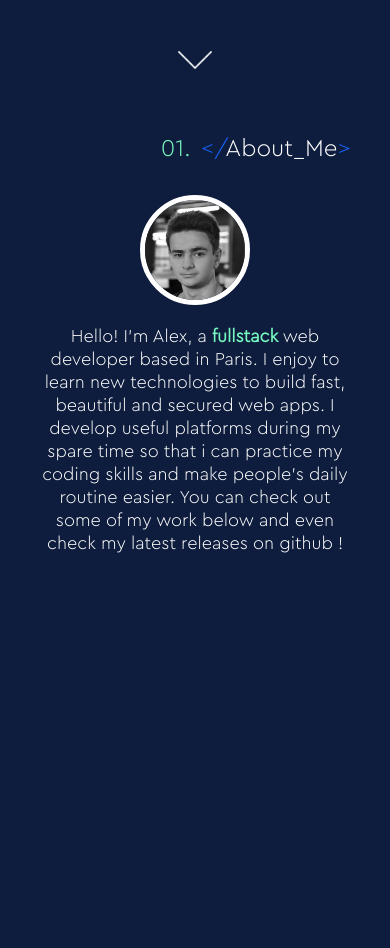
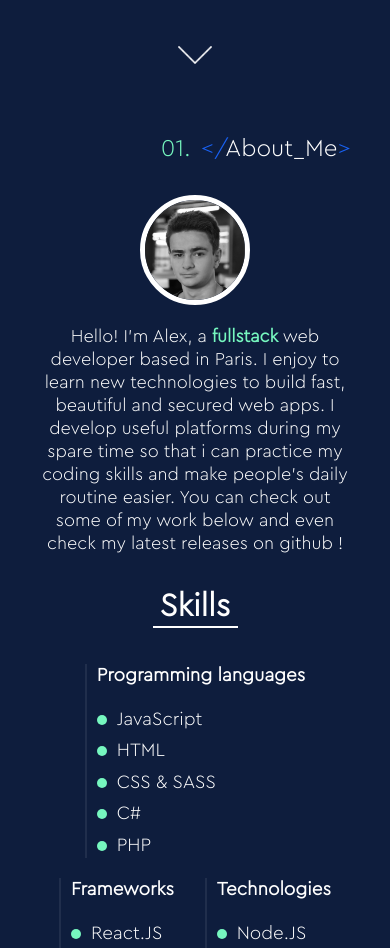
Before and after one commit to nextrie/Portfolio-React, a React (Create React App) app: page / in a window 390 px wide. Shown: the part 740-1688 px from the top of the page. Built offline with nearby package versions, Linux system fonts and the light colour scheme.

Commit message:
Skills finished (+responsive)

```diff
--- a/src/App.css
+++ b/src/App.css
@@ -1,6 +1,7 @@
 *
 {
   overflow-x: hidden;
+  scroll-behavior: smooth;
 }
 
 .appContainer
@@ -60,6 +61,10 @@
   font-weight: bold;
 }
 
+.underline
+{
+  text-decoration: underline;
+}
 
 @media screen and (max-width: 1000px)
 {
--- a/src/Components/About/About.css
+++ b/src/Components/About/About.css
@@ -1,8 +1,9 @@
 .aboutContainer
 {
+    height: calc(100vh - 30px);
     margin-top: 30px;
-    height: calc(100vh - 30px);
     width: 100%;
+    overflow-y: hidden;
 }
 
 .presentationContainer
@@ -27,3 +28,27 @@
     width: 60%;
     font-size: 21px;
 }
+
+.skillsContainer
+{
+    padding-top: 10%;
+    width: 100%;
+    display: flex;
+    flex-direction: column;
+    align-items: center;
+}
+
+.skillsContainer h1
+{
+    width: 85px;
+    text-align: center;
+    border-bottom: 2px solid white;
+}
+
+.skillsTableContainer
+{
+    width: 100%;
+    margin-top: 5%;
+    display: flex;
+    justify-content: space-evenly;
+}
--- a/src/Components/About/About.js
+++ b/src/Components/About/About.js
@@ -4,6 +4,7 @@ import "./About_Responsive.css";
 
 //Components
 import PageTitle from "../PageTitle/PageTitle.js";
+import SkillsTable from "../SkillsTable/SkillsTable.js";
 
 //Images
 import ProfilePicture from "../../assets/images/pp.jpg"
@@ -11,7 +12,7 @@ import ProfilePicture from "../../assets/images/pp.jpg"
 export default function About()
 {
     return (
-        <div className="aboutContainer">
+        <div id="aboutContainer" className="aboutContainer">
             <PageTitle />
             <div className="presentationContainer">
                 <img className="profilePicture" src={ProfilePicture} />
@@ -19,6 +20,23 @@ export default function About()
                     Hello! I'm Alex, a <span className="bold coloredText">fullstack</span> web developer based in Paris. I enjoy to learn new technologies to build fast, beautiful and secured web apps. I develop useful platforms during my spare time so that i can practice my coding skills and make people's daily routine easier. You can check out some of my work below and even check my latest releases on github !
                 </div>
             </div>
+            <div className="skillsContainer">
+                <h1 className="regularText">Skills</h1>
+                <div className="skillsTableContainer">
+                    <SkillsTable
+                    categoryTitle="Programming languages"
+                    skills={["JavaScript", "HTML", "CSS & SASS", "C#", "PHP"]}
+                    />
+                    <SkillsTable
+                    categoryTitle="Frameworks"
+                    skills={["React.JS", "Electron.JS", "jQuery"]}
+                    />
+                    <SkillsTable
+                    categoryTitle="Technologies"
+                    skills={["Node.JS", ".NET", "MySQL"]}
+                    />
+                </div>
+            </div>
         </div>
     );
 }
--- a/src/Components/About/About_Responsive.css
+++ b/src/Components/About/About_Responsive.css
@@ -19,4 +19,16 @@
         text-align: center;
         font-size: 18px;
     }
+
+    .skillsTableContainer
+    {
+        width: 100%;
+        flex-wrap: wrap;
+    }
+
+    .skillsTable
+    {
+        margin-top: 20px;
+        align-items: flex-start;
+    }
 }
--- a/src/Components/Header/Header.js
+++ b/src/Components/Header/Header.js
@@ -22,7 +22,9 @@ export default function Header()
                 </h1>
                 <Button title="Contact Me" link="mailto:pro@alexandregerez.com" />
                 <div className="pageDownContainer">
-                    <img className="pageDown" alt="pageDown" src={PageDown} />
+                    <a href="#aboutContainer">
+                        <img className="pageDown" alt="pageDown" src={PageDown} />
+                    </a>
                 </div>
             </div>
         </div>
--- /dev/null
+++ b/src/Components/SkillsTable/SkillsTable.css
@@ -0,0 +1,28 @@
+.skillsTable
+{
+    height: 100%;
+    border-left: 2px solid #202E4C;
+    padding-left: 10px;
+}
+
+.coloredDot
+{
+    height: 10px;
+    width: 10px;
+    background-color: #76F7BF;
+    border-radius: 50%;
+    margin-right: 10px;
+}
+
+.skillList
+{
+    height: 100%;
+    margin-top: 12.5px;
+}
+
+.skill
+{
+    display: flex;
+    align-items: center;
+    margin-top: 7.5px;
+}
--- /dev/null
+++ b/src/Components/SkillsTable/SkillsTable.js
@@ -0,0 +1,25 @@
+import React from 'react';
+import "./SkillsTable.css";
+
+export default class SkillsTable extends React.Component
+{
+    render()
+    {
+        return (
+            <div className="skillsTable">
+                <h3 className="skillsCategory regularText">{this.props.categoryTitle}</h3>
+                <div className="skillList">
+                    {this.props.skills.map(skill =>
+                    {
+                        return (
+                            <h3 key={skill} className="skill regularText light">
+                                <div className="coloredDot"></div>
+                                {skill}
+                            </h3>
+                        );
+                    })}
+                </div>
+            </div>
+        );
+    }
+}
```
